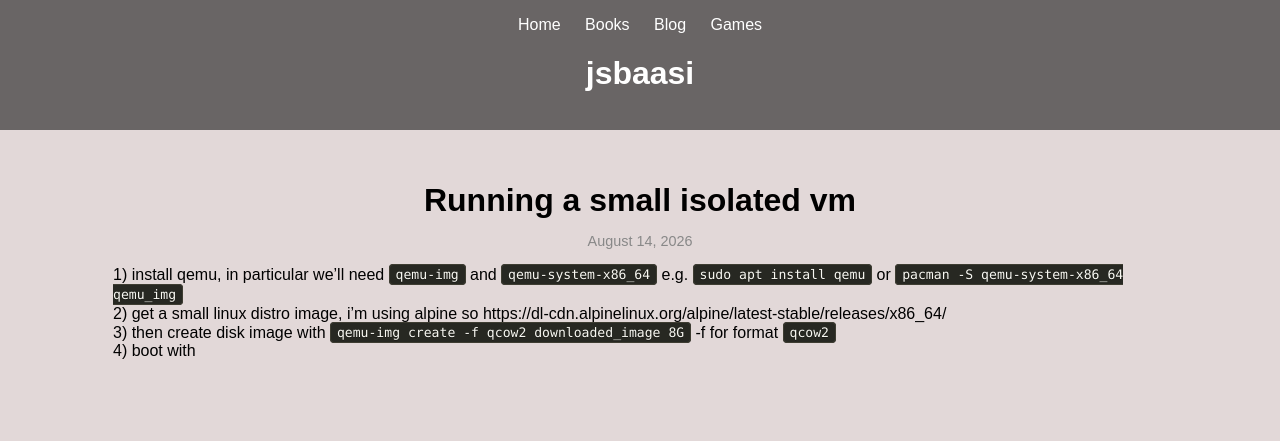
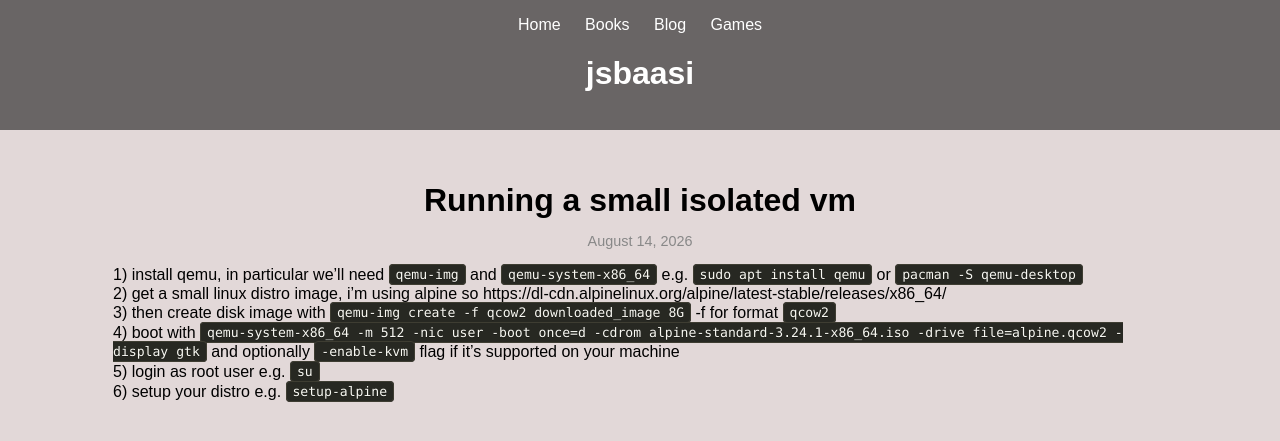
Before and after one commit to jsbaasi/jsbaasi.github.io, a Jekyll site: the page built from _posts/2026-08-14-running-a-small-isolated-vm.md, in a window 1280 px wide. Shown: the top 441 px of the page. Built offline with Jekyll 4.4.1, drawn with Linux system fonts in a browser that asks for light colours.

Commit message:
vault backup: 2026-08-14 13:56:01

```diff
--- a/_posts/2026-08-14-running-a-small-isolated-vm.md
+++ b/_posts/2026-08-14-running-a-small-isolated-vm.md
@@ -5,7 +5,9 @@ date: 2026-08-14 13:26:04 +0000
 categories: development
 permalink: /running-a-small-isolated-vm/
 ---
-1) install qemu, in particular we'll need `qemu-img` and `qemu-system-x86_64` e.g. `sudo apt install qemu` or `pacman -S qemu-system-x86_64 qemu_img`
+1) install qemu, in particular we'll need `qemu-img` and `qemu-system-x86_64` e.g. `sudo apt install qemu` or `pacman -S qemu-desktop`
 2) get a small linux distro image, i'm using alpine so https://dl-cdn.alpinelinux.org/alpine/latest-stable/releases/x86_64/
 3) then create disk image with `qemu-img create -f qcow2 downloaded_image 8G` -f for format `qcow2`
-4) boot with
+4) boot with `qemu-system-x86_64 -m 512 -nic user -boot once=d -cdrom alpine-standard-3.24.1-x86_64.iso -drive file=alpine.qcow2 -display gtk` and optionally `-enable-kvm` flag if it's supported on your machine
+5) login as root user e.g. `su`
+6) setup your distro e.g. `setup-alpine`
```
